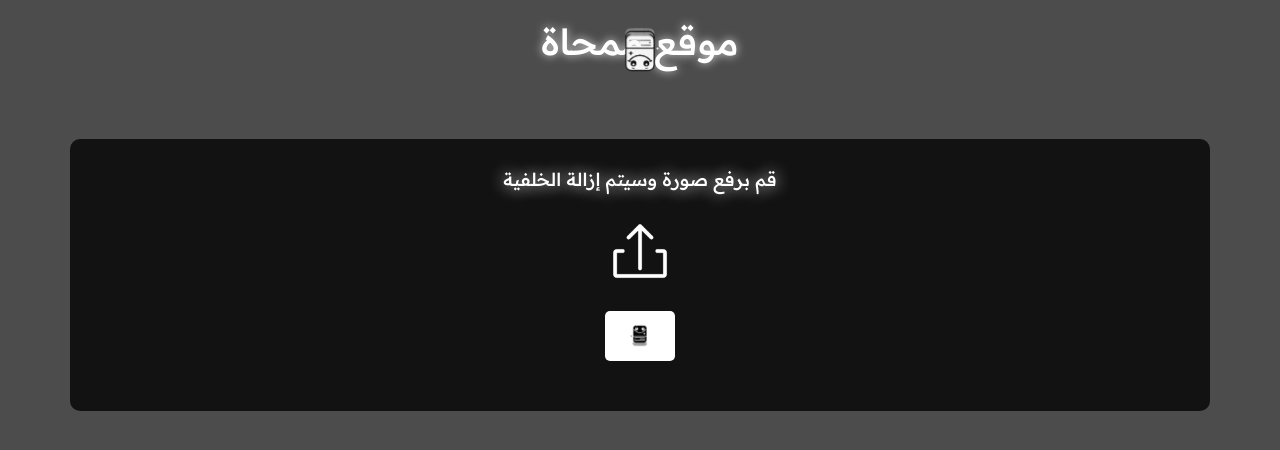
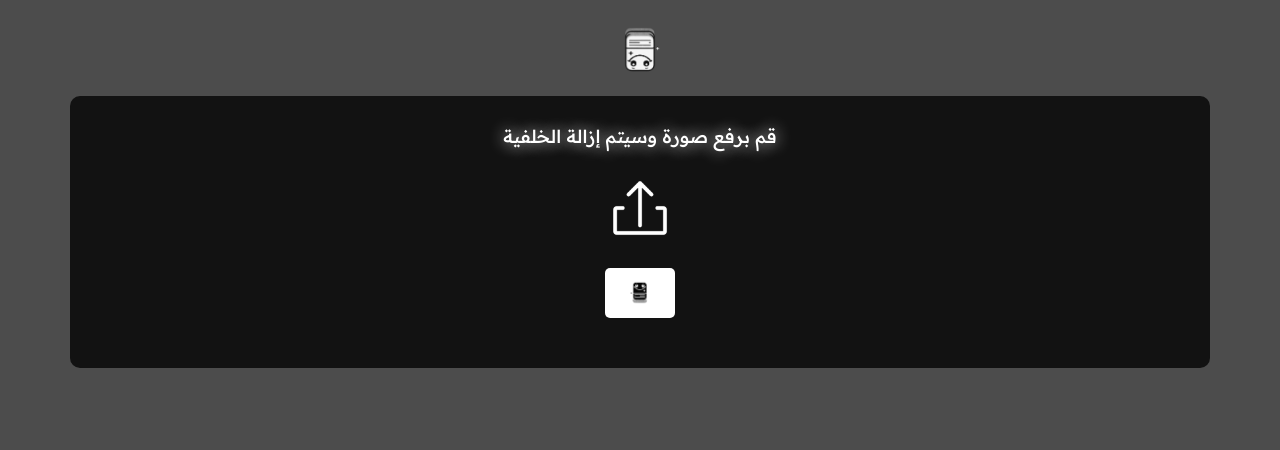
Before and after one commit to younesaitmess23/mmhat, a plain HTML site: page templates/index.html in a window 1280 px wide. Drawn offline with nearby package versions, Linux system fonts and the light colour scheme.

Commit message:
Update index.html

```diff
--- a/templates/index.html
+++ b/templates/index.html
@@ -156,7 +156,7 @@
 </div>
 
 <header>
-    <h1>موقع ممحاة</h1>
+    <h1></h1>
 </header>
 
 <div class="container mt-5">
```
